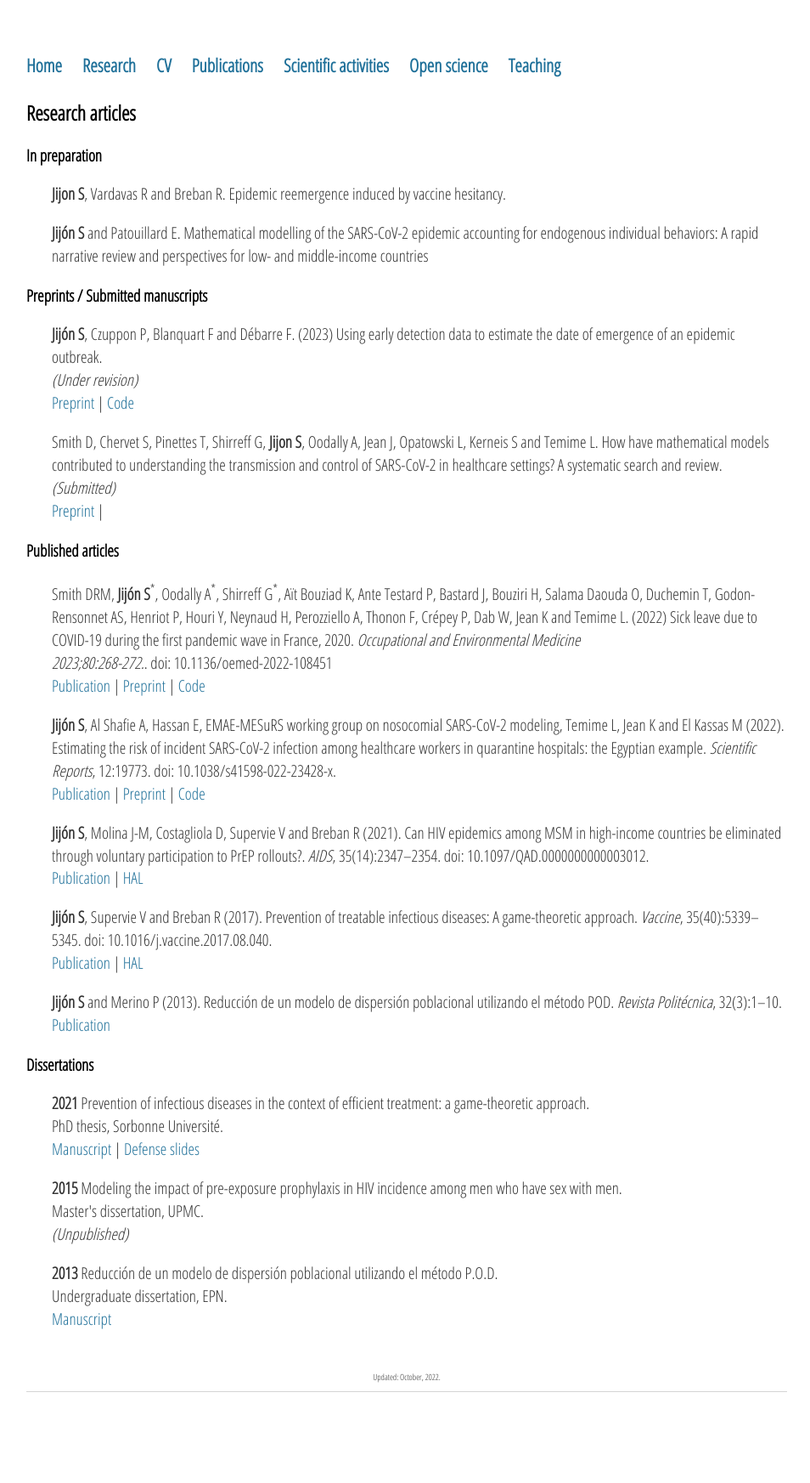
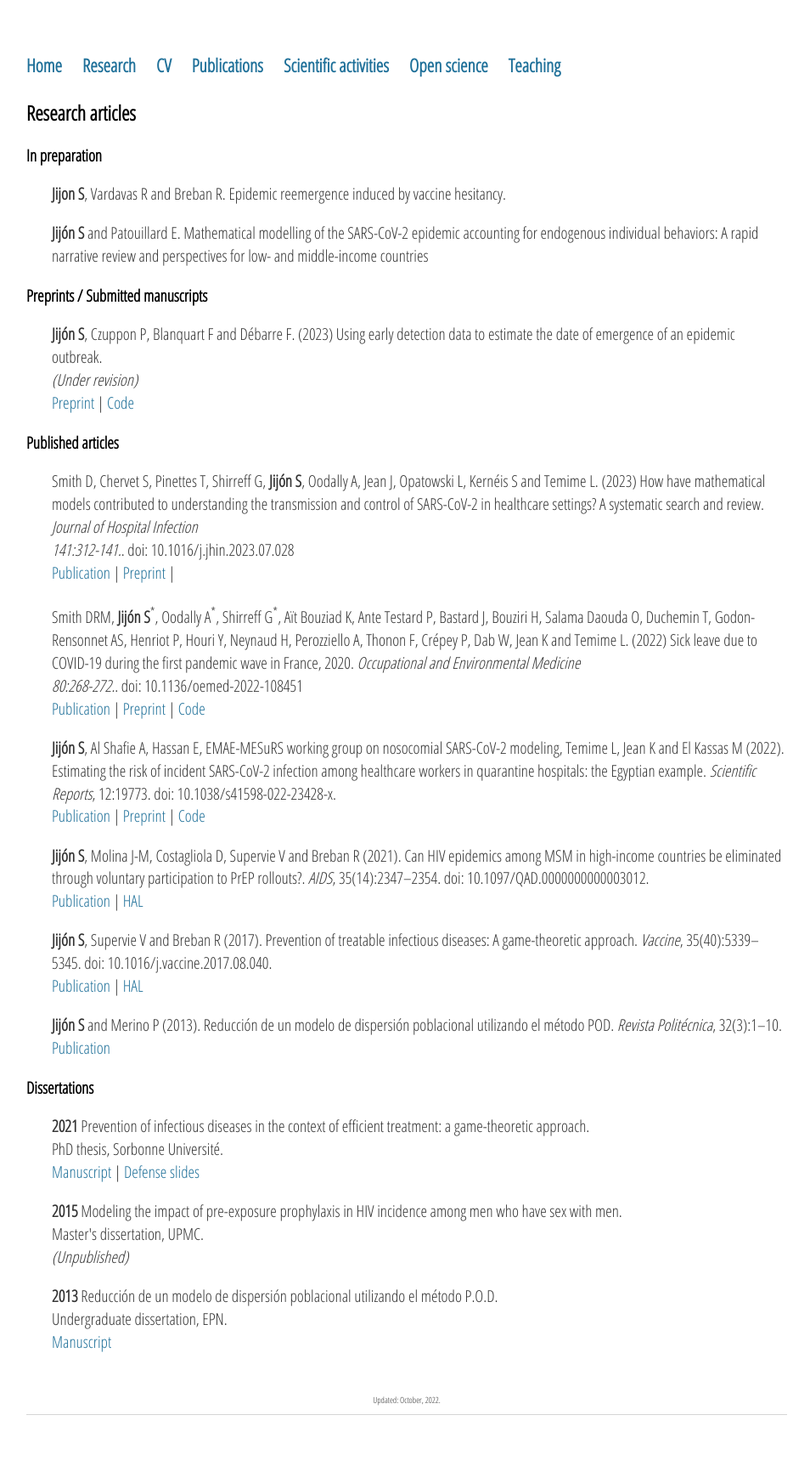
Before and after one commit to sjijon/sjijon.github.io, a Jekyll site: the page built from publications.html, in a window 1280 px wide. Shown: the whole page at 85% size, without its empty margins (161-1115 px from the left). Built offline with Jekyll 4.4.1, drawn with Linux system fonts in a browser that asks for light colours; nearby versions of some CDN libraries; before the commit the page ends 1718 px from its top, so only the background shows below that.

Commit message:
Add Hosp Infec review

```diff
--- a/publications.html
+++ b/publications.html
@@ -22,20 +22,24 @@ title: Publications
 		<a href="https://www.medrxiv.org/content/10.1101/2023.01.09.23284284v1" target="_blank">Preprint</a> |
 		<a href="https://github.com/sjijon/estimate-emergence-from-data" target="_blank">Code</a>
 	</p>
+
+	<h3>Published articles</h3>
 	<p style="padding-left:30px;">
-		Smith D, Chervet S, Pinettes T, Shirreff G, <strong>Jijon S</strong>, Oodally A, Jean J, Opatowski L, Kerneis S and Temime L. How have mathematical models contributed to understanding the transmission and control of SARS-CoV-2 in healthcare settings? A systematic search and review.
+		Smith D, Chervet S, Pinettes T, Shirreff G, <strong>Jijón S</strong>, Oodally A, Jean J, Opatowski L, Kernéis S and Temime L. (2023) How have mathematical models contributed to understanding the transmission and control of SARS-CoV-2 in healthcare settings? A systematic search and review.
 		<br>
-		<em>(Submitted)</em>
+		<em>Journal of Hospital Infection</em>
 		<br>
+		<em>141:312-141.</em>. doi: 10.1016/j.jhin.2023.07.028
+		<br>
+		<a href="https://authors.elsevier.com/c/1hw~wiVO0BBna" target="_blank">Publication</a> |
 		<a href="https://www.medrxiv.org/content/10.1101/2023.03.17.23287403v2" target="_blank">Preprint</a> |
 	</p>
 
-	<h3>Published articles</h3>
 	<p style="padding-left:30px;">
 		Smith DRM, <strong>Jijón S</strong><sup>*</sup>, Oodally A<sup>*</sup>, Shirreff G<sup>*</sup>, Aït Bouziad K, Ante Testard P, Bastard J, Bouziri H, Salama Daouda O, Duchemin T, Godon-Rensonnet AS, Henriot P, Houri Y, Neynaud H, Perozziello A, Thonon F, Crépey P, Dab W, Jean K and Temime L. (2022) Sick leave due to COVID-19 during the first pandemic wave in France, 2020.
 		<em>Occupational and Environmental Medicine</em>
 		<br>
-		<em>2023;80:268-272.</em>. doi: 10.1136/oemed-2022-108451
+		<em>80:268-272.</em>. doi: 10.1136/oemed-2022-108451
 		<br>
 		<a href="https://oem.bmj.com/content/early/2023/03/13/oemed-2022-108451.citation-tools" target="_blank">Publication</a> |
 		<a href="" target="_blank">Preprint</a> |
```
